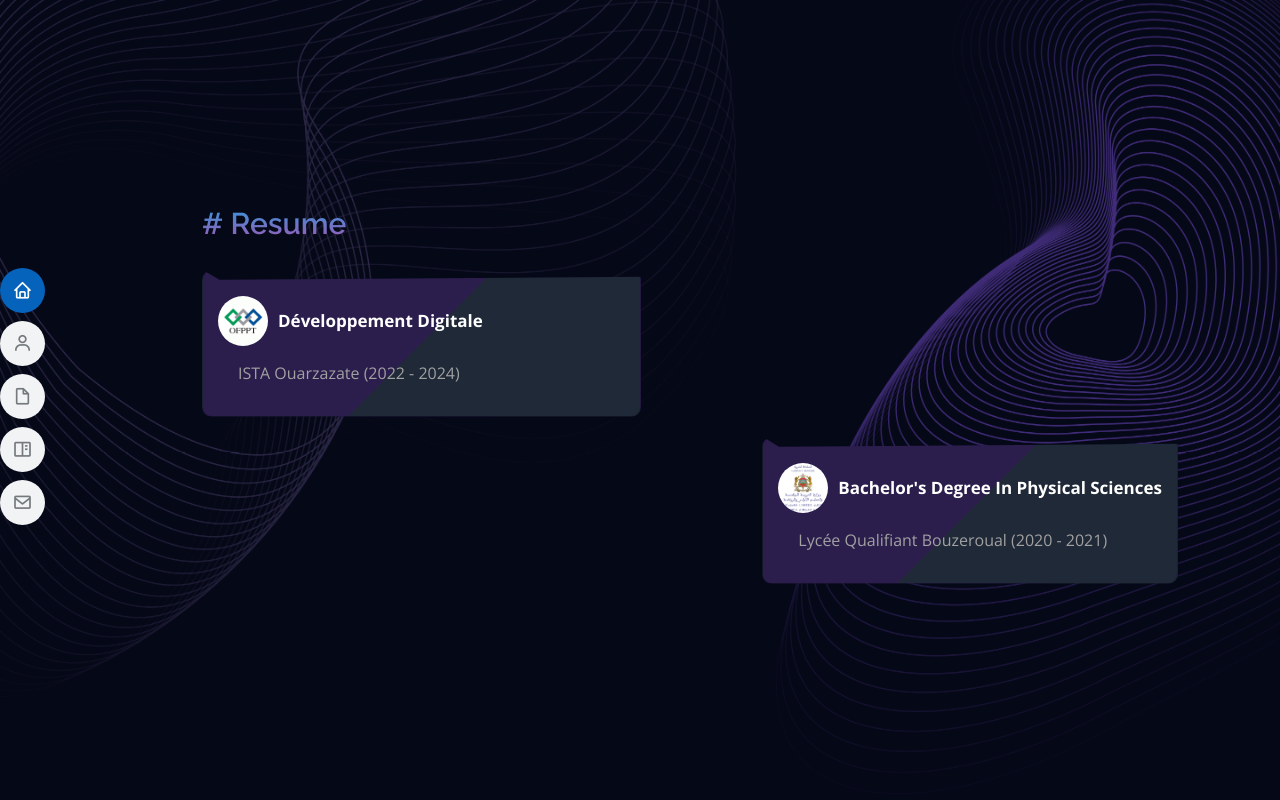
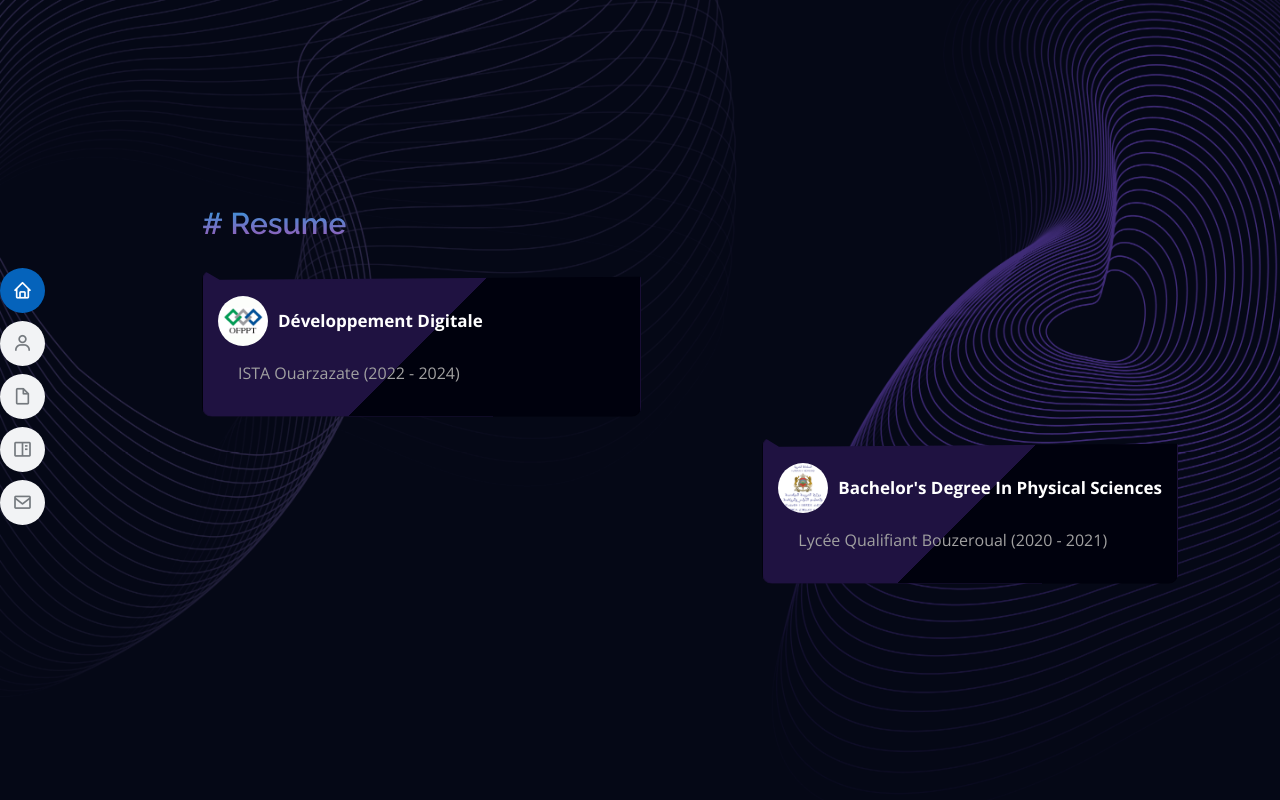
Before and after one commit to elalaoui1/portfolio, a Vue app: page /resume in a window 1280 px wide. Built offline with nearby package versions, Linux system fonts and the light colour scheme.

Commit message:
Refactor Resume.vue: Update background gradient colors

```diff
--- a/src/components/Resume.vue
+++ b/src/components/Resume.vue
@@ -64,7 +64,7 @@ data(){
   width: auto;
   max-width: 45%;
   /* width:45%; */
-  background: linear-gradient(135deg, #2b1e4d 50%, #1F2937 50%);
+  background: linear-gradient(135deg, #1f1241 50%, #00010D 50%);
   border-radius: 10px;
   padding: 25px 15px 15px 15px;
   margin-bottom: 10px;
```
